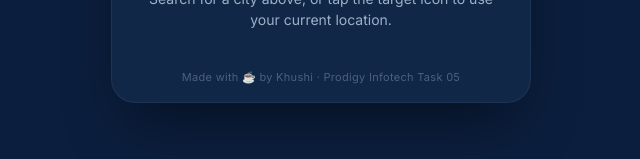
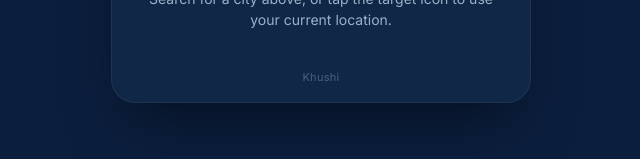
Before and after one commit to khushi-gandhi1/PRODIGY_WD_04, a plain HTML site: page index.html in a window 1280 px wide. Shown: the part 527-686 px from the top of the page, 319-959 px from the left. Drawn offline with Linux system fonts and the light colour scheme.

Commit message:
Update index.html

```diff
--- a/index.html
+++ b/index.html
@@ -468,7 +468,7 @@
     Search for a city above, or tap the target icon to use your current location.
   </div>
 
-  <div class="footer-credit">Made with ☕ by Khushi · Prodigy Infotech Task 05</div>
+  <div class="footer-credit"> Khushi </div>
 
 </div>
 
@@ -670,5 +670,3 @@
       currentSuggestions = rankIndiaFirst(merged).slice(0, 8);
       renderSuggestions(currentSuggestions);
     } catch (err) {
-      // API call failed (offline, blocked, rate limited) — fall back to
-      // l
```
